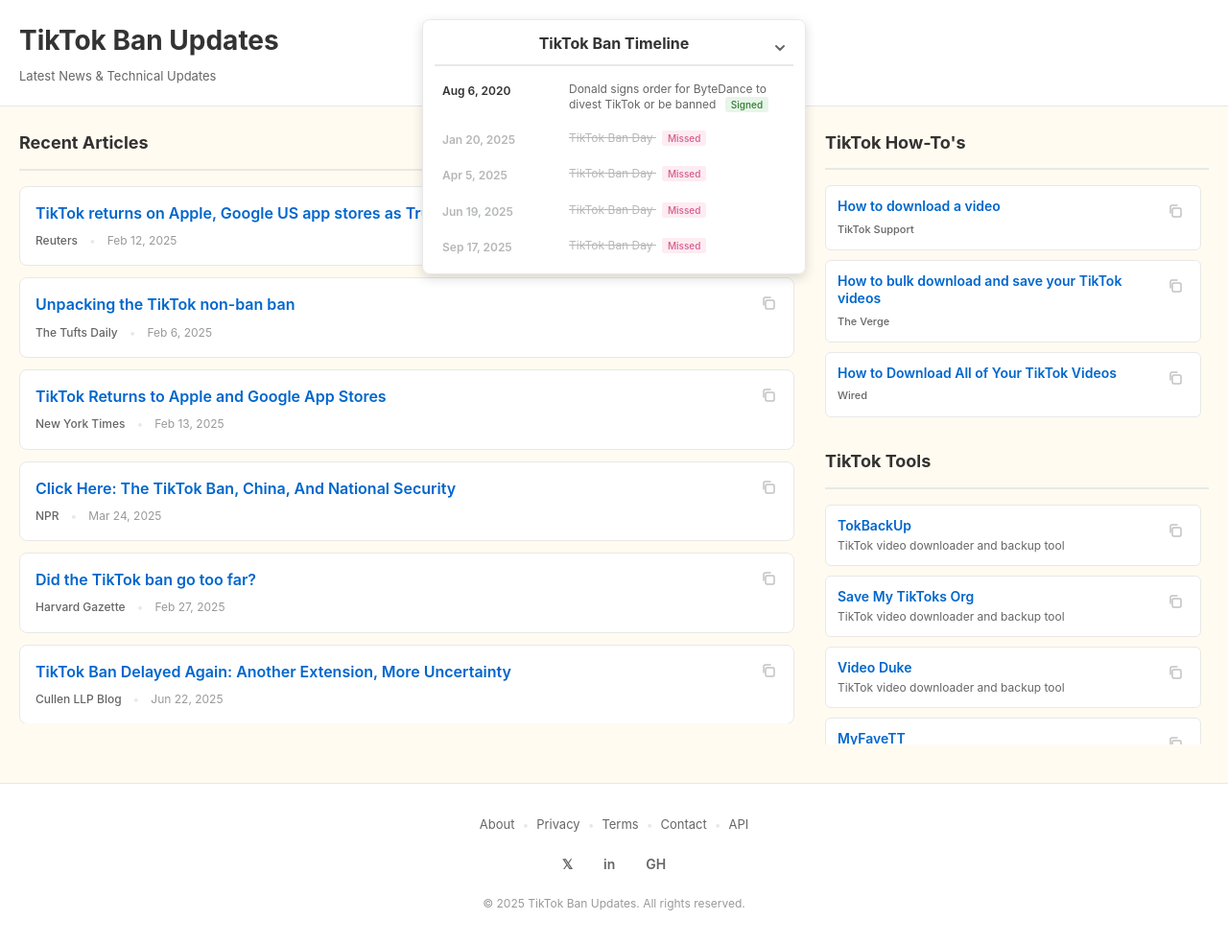
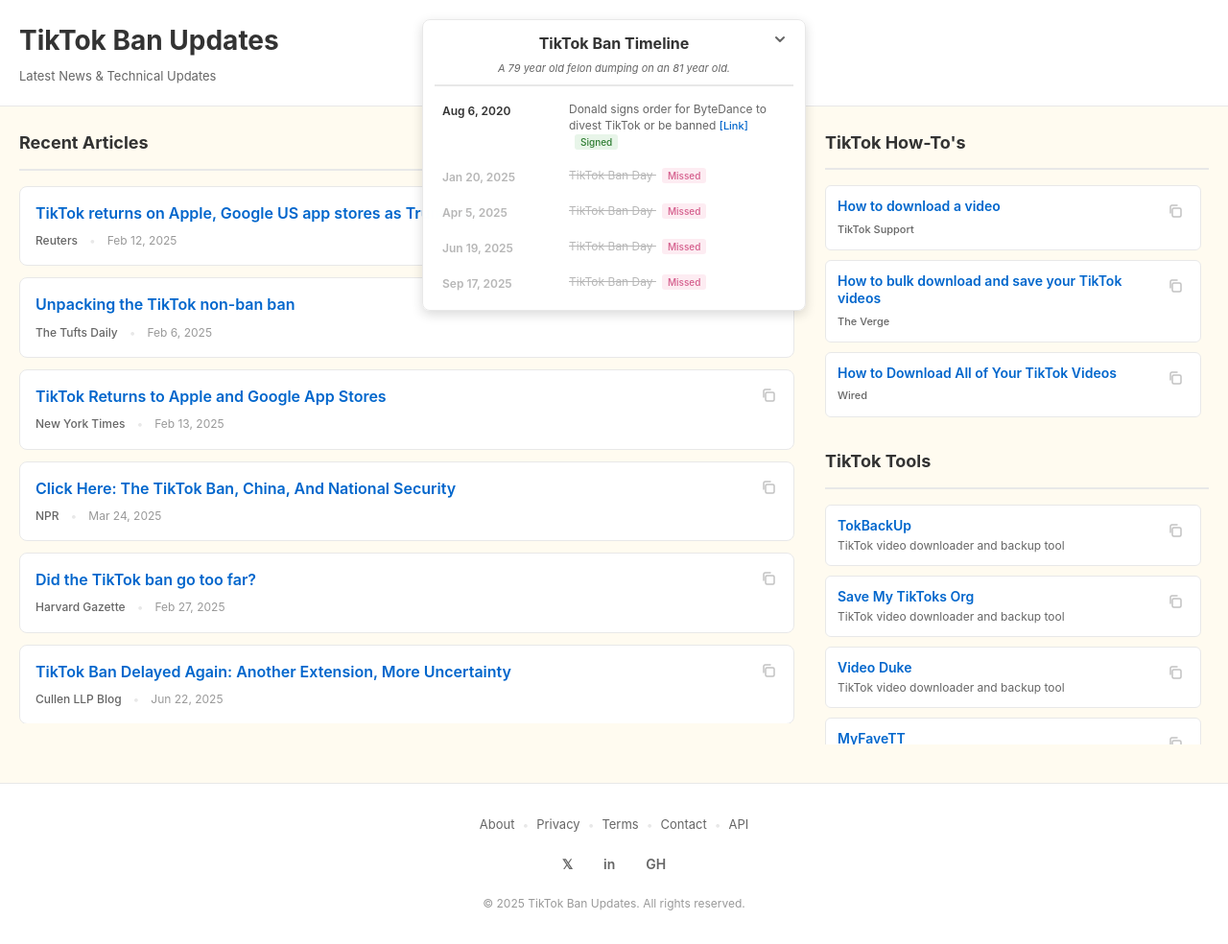
Before and after one commit to tokbannews/tokbannews.github.io, a plain HTML site: page index.html in a window 1280 px wide. Shown: the whole page at 96% size. Drawn offline with Linux system fonts and the light colour scheme.

Commit message:
Add files via upload

```diff
--- a/articlelist.json
+++ b/articlelist.json
@@ -76,12 +76,6 @@
     "link": "https://cacm.acm.org/opinion/the-tiktok-ban-and-its-consequences/",
     "date": "2025-04-28",
     "site": "Communications of the ACM"
-  },
-  {
-    "title": "A TikTok Ban Timeline: From Rapid Passage to Truce With Trump",
-    "link": "https://techpolicy.press/a-tiktok-ban-timeline-from-rapid-passage-to-truce-with-trump",
-    "date": "2025-09-14",
-    "site": "Tech Policy Press"
   },
   {
     "title": "Timeline of events: TikTok ban in the United States - Statista",
--- a/index.html
+++ b/index.html
@@ -19,6 +19,7 @@
         <section class="timeline-card" id="timeline-card">
             <div class="timeline-header">
                 <h2>TikTok Ban Timeline</h2>
+                <p class="timeline-subtitle">A 79 year old felon dumping on an 81 year old.</p>
                 <button class="timeline-toggle" id="timeline-toggle" aria-label="Toggle timeline">
                     <svg width="16" height="16" viewBox="0 0 16 16" fill="none" xmlns="http://www.w3.org/2000/svg">
                         <path d="M4 6L8 10L12 6" stroke="currentColor" stroke-width="2" stroke-linecap="round" stroke-linejoin="round"/>
--- a/script.js
+++ b/script.js
@@ -304,8 +304,9 @@ function createTimelineItem(item) {
         itemDiv.classList.add('missed');
     }
 
-    // Format date
-    const date = new Date(item.date);
+    // Format date - parse components to avoid timezone issues
+    const [year, month, day] = item.date.split('-');
+    const date = new Date(year, month - 1, day); // month is 0-indexed
     const formattedDate = date.toLocaleDateString('en-US', {
         year: 'numeric',
         month: 'short',
@@ -316,10 +317,13 @@ function createTimelineItem(item) {
     const statusClass = item.status.toLowerCase();
     const statusBadge = `<span class="timeline-status ${statusClass}">${item.status}</span>`;
 
+    // Create link if present
+    const linkHtml = item.link ? ` <a href="${item.link}" class="timeline-link" target="_blank" rel="noopener noreferrer">[Link]</a>` : '';
+
     itemDiv.innerHTML = `
         <div class="timeline-date">${formattedDate}</div>
         <div class="timeline-description">
-            ${item.description}
+            ${item.description}${linkHtml}
             ${statusBadge}
         </div>
     `;
--- a/styles.css
+++ b/styles.css
@@ -92,12 +92,20 @@ header h1 {
     font-size: 16px;
     font-weight: 700;
     color: var(--text-primary);
+    margin-bottom: 4px;
+}
+
+.timeline-subtitle {
+    font-size: 11px;
+    color: var(--text-secondary);
+    font-style: italic;
+    margin: 0;
 }
 
 .timeline-toggle {
     position: absolute;
     right: 0;
-    top: 50%;
+    top: calc(50% - 20px);
     transform: translateY(-50%);
     background: transparent;
     border: none;
@@ -180,6 +188,20 @@ header h1 {
 .timeline-item.missed .timeline-date {
     color: var(--text-meta);
     opacity: 0.7;
+}
+
+.timeline-link {
+    font-size: 11px;
+    color: var(--link-color);
+    text-decoration: none;
+    font-weight: 500;
+    transition: color 0.2s ease;
+    cursor: pointer;
+}
+
+.timeline-link:hover {
+    color: var(--link-hover);
+    text-decoration: underline;
 }
 
 .timeline-status {
--- a/timeline.json
+++ b/timeline.json
@@ -2,7 +2,8 @@
   {
     "date": "2020-08-06",
     "description": "Donald signs order for ByteDance to divest TikTok or be banned",
-    "status": "Signed"
+    "status": "Signed",
+    "link": "https://www.cnbc.com/2020/08/14/president-trump-orders-bytedance-to-divest-from-its-us-tiktok-business-within-90-days.html"
   },
   {
     "date": "2025-01-20",
```
